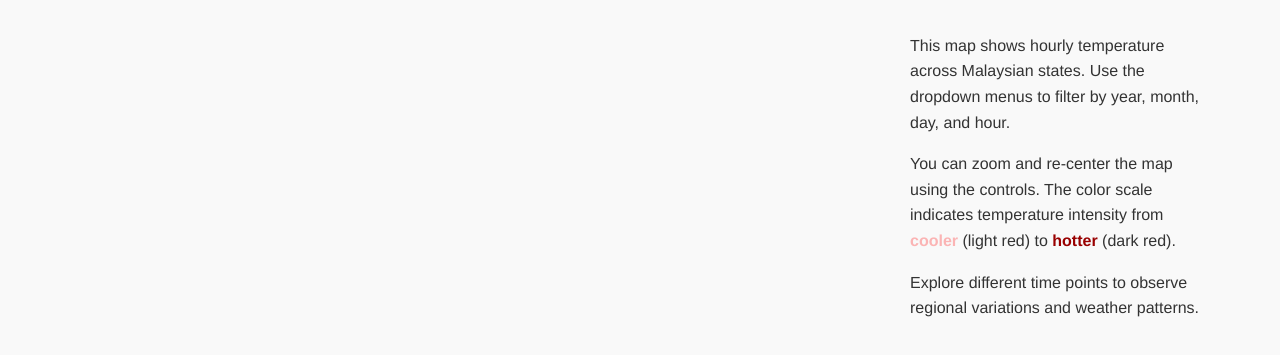
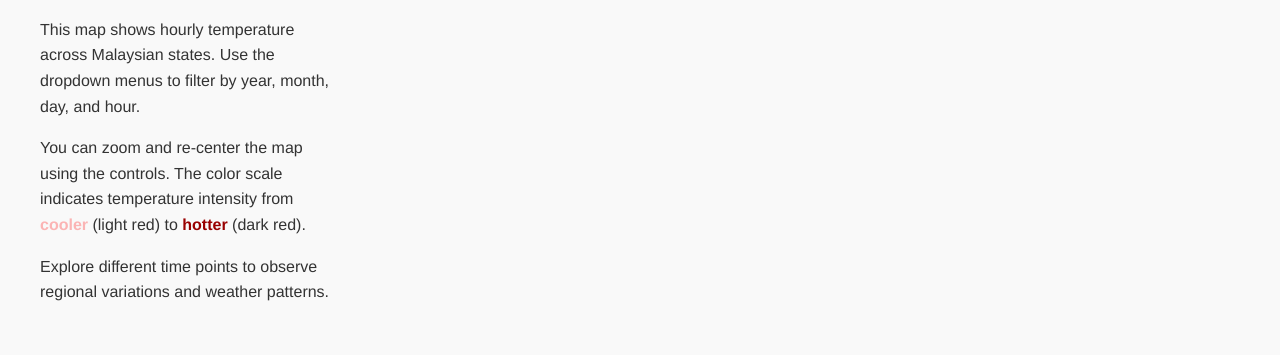
Before and after one commit to ChingLingChen/FIT3179-Homework-Week-10, a plain HTML site: page index.html in a window 1280 px wide. Shown: the part 117-472 px from the top of the page. Drawn offline with Linux system fonts and the light colour scheme; a script that the page names is missing.

Commit message:
Update index.html

```diff
--- a/index.html
+++ b/index.html
@@ -14,14 +14,14 @@
     <h1>Malaysia Weather</h1>
   </header>
 
-  <main class="dashboard">
-    <aside class="annotation">
+  <main class="dashboard-grid">
+    <div class="annotation">
       <p>This map shows hourly temperature across Malaysian states. Use the dropdown menus to filter by year, month, day, and hour.</p>
       <p>You can zoom and re-center the map using the controls. The color scale indicates temperature intensity from
         <span class="cooler">cooler</span> (light red) to <span class="hotter">hotter</span> (dark red).
       </p>
       <p>Explore different time points to observe regional variations and weather patterns.</p>
-    </aside>
+    </div>
 
     <div class="map-area">
       <div id="map"></div>
```
